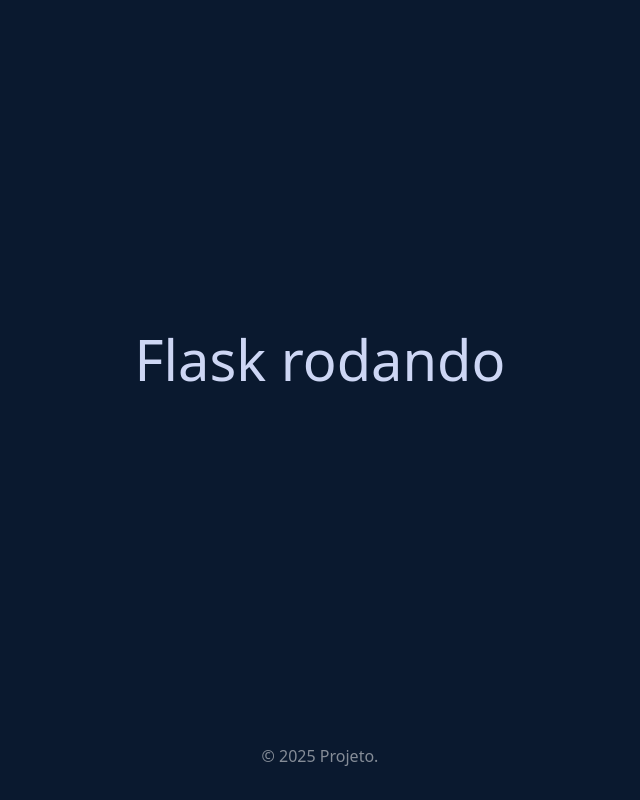
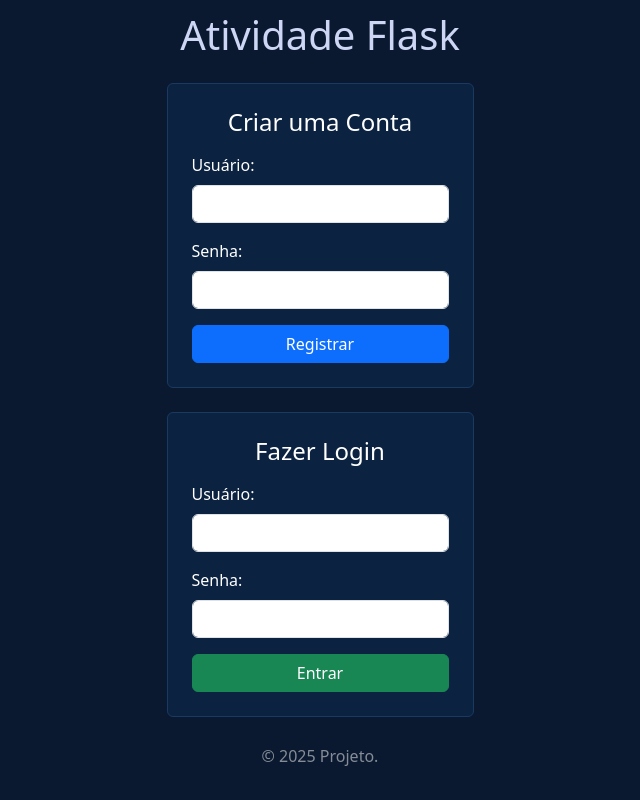
Before and after one commit to D3rkian/FlaskTest, a Flask app: page / in a window 1280 px wide. Shown: the whole page, without its empty margins (320-960 px from the left). Run offline with Flask 3, Linux system fonts and the light colour scheme; parts of the project's set-up code (start-up, migrations or seed data) failed here and were passed over.

Commit message:
auth_controller, models, extensions

```diff
--- a/app.py
+++ b/app.py
@@ -1,28 +1,34 @@
 import os
-from flask import Flask, render_template
-from flask_sqlalchemy import SQLAlchemy
-from flask_migrate import Migrate
+from flask import Flask
+from extensions import db, migrate, lm
+from models import Usuario
 
-db = SQLAlchemy()
-migrate = Migrate()
+def create_app():
+    app = Flask(__name__)
 
 
-app = Flask(__name__)
+    app.config['SECRET_KEY'] = os.getenv('SECRET_KEY')
+    caminho_db = os.path.join(os.path.abspath(os.path.dirname(__file__)), os.getenv('DB_PATH'))
+    app.config['SQLALCHEMY_DATABASE_URI'] = f"sqlite:///{caminho_db}"
+    app.config['SQLALCHEMY_TRACK_MODIFICATIONS'] = False
 
-app.config['SECRET_KEY'] = os.getenv('SECRET_KEY')
-caminho_db = os.path.join(os.path.abspath(os.path.dirname(__file__)), os.getenv('DB_PATH'))
-app.config['SQLALCHEMY_DATABASE_URI'] = f"sqlite:///{caminho_db}"
-app.config['SQLALCHEMY_TRACK_MODIFICATIONS'] = False
 
-db.init_app(app)
-migrate.init_app(app, db)
+    db.init_app(app)
+    migrate.init_app(app, db)
+    lm.init_app(app)
 
-class Usuario(db.Model):
-    id = db.Column(db.Integer, primary_key=True)
-    username = db.Column(db.String(80), unique=True, nullable=False)
-    password_hash = db.Column(db.String(128), nullable=False)
 
-@app.route('/')
-def index():
+    lm.login_view = 'auth.login_page'
 
-    return render_template('index.html')
+
+    from controllers.auth_controller import auth_bp
+    app.register_blueprint(auth_bp)
+
+
+    @lm.user_loader
+    def load_user(user_id):
+        return Usuario.query.get(int(user_id))
+
+    return app
+
+app = create_app()
--- /dev/null
+++ b/controllers/auth_controller.py
@@ -0,0 +1,57 @@
+from flask import Blueprint, render_template, request, redirect, url_for, flash
+from flask_login import login_user, logout_user, login_required, current_user
+from models import Usuario
+from extensions import db
+
+auth_bp = Blueprint('auth', __name__, template_folder='../templates')
+
+@auth_bp.route('/')
+def login_page():
+
+    if current_user.is_authenticated:
+        return redirect(url_for('auth.home'))
+    return render_template('LoginRegistro.html')
+
+@auth_bp.route('/registrar', methods=['POST'])
+def registrar():
+    username = request.form.get('username')
+    password = request.form.get('password')
+
+    if Usuario.query.filter_by(username=username).first():
+        flash('Este nome de usuário já existe.', 'error')
+        return redirect(url_for('auth.login_page'))
+
+    novo_usuario = Usuario(username=username)
+    novo_usuario.set_password(password)
+    db.session.add(novo_usuario)
+    db.session.commit()
+
+    flash('Conta criada com sucesso! Faça o login.', 'success')
+    return redirect(url_for('auth.login_page'))
+
+@auth_bp.route('/login', methods=['POST'])
+def login():
+    username = request.form.get('username')
+    password = request.form.get('password')
+    user = Usuario.query.filter_by(username=username).first()
+
+    if user and user.check_password(password):
+        login_user(user)
+
+        return redirect(url_for('auth.home'))
+    else:
+        flash('Usuário ou senha inválidos.', 'error')
+        return redirect(url_for('auth.login_page'))
+
+
+@auth_bp.route('/home')
+@login_required
+def home():
+    return render_template('index.html')
+
+@auth_bp.route('/logout')
+@login_required
+def logout():
+    logout_user()
+    flash('Você foi desconectado.', 'success')
+    return redirect(url_for('auth.login_page'))
--- a/templates/LoginRegistro.html
+++ b/templates/LoginRegistro.html
@@ -8,7 +8,7 @@
 
 <div style="max-width: 500px;">
 
-    <h1 class="text-center mb-4">Bem-vindo ao Sistema</h1>
+    <h1 class="text-center mb-4">Atividade Flask</h1>
 
     {% with messages = get_flashed_messages(with_categories=true) %}
         {% if messages %}
@@ -21,32 +21,32 @@
     {% endwith %}
 
     <div class="card p-4 mb-4" style="background-color: #0b2240; border-color: #1a3a63;">
-        <h2 class="h4 mb-3 text-center">Criar uma Conta</h2>
-        <form action="#" method="POST">
+        <h2 class="h4 mb-3 text-center text-white">Criar uma Conta</h2>
+        <form action="{{ url_for('auth.registrar') }}" method="POST">
             <div class="mb-3">
-                <label for="reg-username" class="form-label">Usuário:</label>
+                <label for="reg-username" class="form-label text-white" >Usuário:</label>
                 <input type="text" class="form-control" id="reg-username" name="username" required>
             </div>
             <div class="mb-3">
-                <label for="reg-password" class="form-label">Senha:</label>
+                <label for="reg-password" class="form-label text-white">Senha:</label>
                 <input type="password" class="form-control" id="reg-password" name="password" required>
             </div>
-            <button type="submit" class="btn btn-primary w-100">Registrar</button>
+            <button type="submit" class="btn btn-primary w-100 text-white">Registrar</button>
         </form>
     </div>
 
     <div class="card p-4" style="background-color: #0b2240; border-color: #1a3a63;">
-        <h2 class="h4 mb-3 text-center">Fazer Login</h2>
-        <form action="#" method="POST">
+        <h2 class="h4 mb-3 text-center text-white">Fazer Login</h2>
+        <form action="{{ url_for('auth.login') }}" method="POST">
             <div class="mb-3">
-                <label for="log-username" class="form-label">Usuário:</label>
+                <label for="log-username" class="form-label text-white">Usuário:</label>
                 <input type="text" class="form-control" id="log-username" name="username" required>
             </div>
             <div class="mb-3">
-                <label for="log-password" class="form-label">Senha:</label>
+                <label for="log-password" class="form-label text-white">Senha:</label>
                 <input type="password" class="form-control" id="log-password" name="password" required>
             </div>
-            <button type="submit" class="btn btn-success w-100">Entrar</button>
+            <button type="submit" class="btn btn-success w-100 text-white">Entrar</button>
         </form>
     </div>
 
--- a/templates/index.html
+++ b/templates/index.html
@@ -1,9 +1,11 @@
 {% extends 'base.html' %}
 
-{% block titulo %}
-    Página Protegida
-{% endblock %}
+{% block titulo %}Página Principal{% endblock %}
 
 {% block conteudo %}
-    <h1 class="display-4">Flask rodando</h1>
+    <h1 class="display-4">Olá, {{ current_user.username }}!</h1>
+    <p class="lead">Você está na área protegida do sistema.</p>
+    <div class="mt-4">
+        <a href="{{ url_for('auth.logout') }}" class="btn btn-danger">Deslogar</a>
+    </div>
 {% endblock %}
```
Also changed, not shown: extensions.py (added, +7 -0 lines), models.py (added, +14 -0 lines), requirements.txt (+5 -134 lines), dbase/db.sqlite3 (added), 2 other files.
